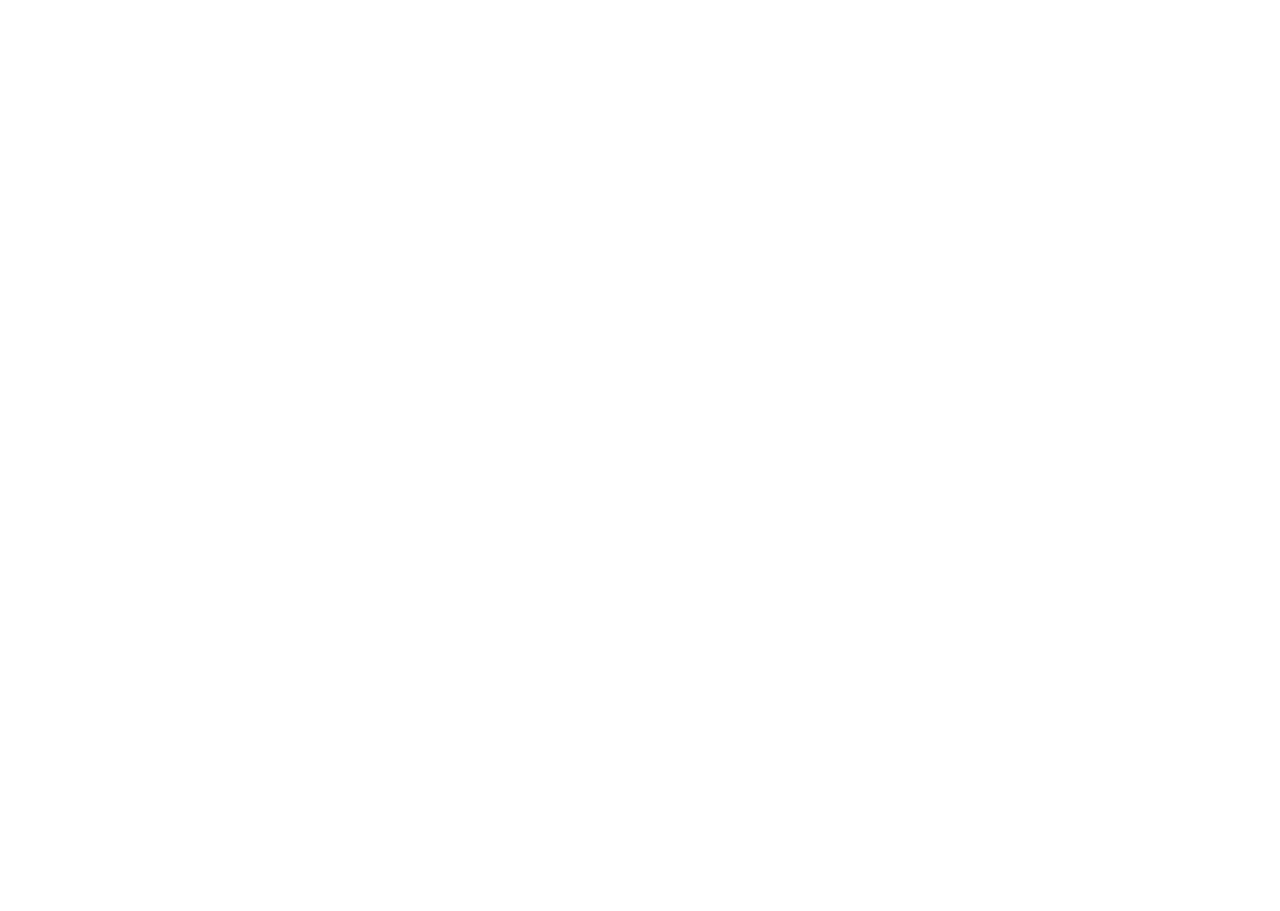
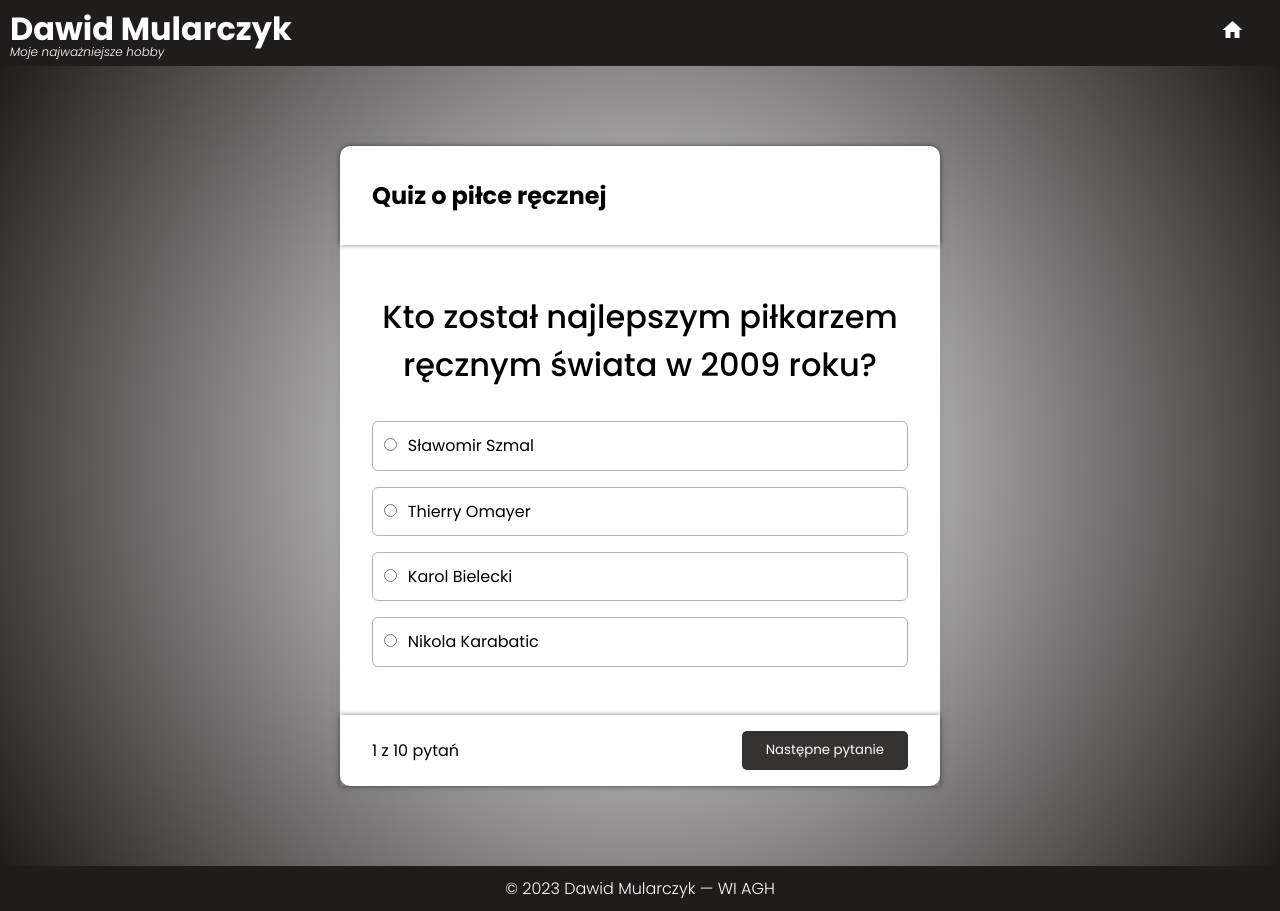
Before and after one commit to Davsooonowy/Portfolio, a plain HTML site: page quiz.html in a window 1280 px wide. Before the commit the page ends 800 px from the top, so only its background shows below. Drawn offline with Linux system fonts and the light colour scheme.

Commit message:
postępy, połowa za mną

```diff
--- a/script.js
+++ b/change_title.js
@@ -1,7 +1,7 @@
 // Title change, after tab change
 
-var pageTitle = "piłka ręczna w moim życiu";
-var newTitle = "znudziłem cię?";
+const pageTitle = "piłka ręczna w moim życiu";
+const newTitle = "znudziłem cię?";
 
 function handleVisibilityChange() {
     if (document.hidden) {
@@ -10,3 +10,5 @@ function handleVisibilityChange() {
         document.title = pageTitle;
     }
 }
+
+document.addEventListener("visibilitychange", handleVisibilityChange);
--- a/quiz.html
+++ b/quiz.html
@@ -3,14 +3,64 @@
 <head>
     <meta charset="UTF-8">
     <meta name="Author" content="Dawid Mularczyk" />
-    <meta name="Description" content="Strona poswiecona pilce recznej" />
+    <meta name="Description" content="Strona poświęcona piłce ręcznej" />
     <meta name="viewport"
           content="width=device-width, user-scalable=no, initial-scale=1.0, maximum-scale=1.0, minimum-scale=1.0">
     <meta http-equiv="X-UA-Compatible" content="ie=edge">
+    <link rel="icon" href="ikonka.png" type="image/png">
     <link rel="stylesheet" href="styles_quiz.css">
-    <script src="script.js"></script>
-    <title>hobby, które zmieniło moje życie</title>
+    <link rel="stylesheet" href="https://fonts.googleapis.com/icon?family=Material+Icons">
+    <script src="change_title.js"></script>
+    <script defer src="script_quiz.js"></script>
+    <title>piłka ręczna w moim życiu</title>
 </head>
 <body>
+<header>
+    <div class="header-left">
+        <h1>Dawid Mularczyk</h1>
+        <p>Moje najważniejsze hobby</p>
+    </div>
+    <nav class="header-right">
+        <a href="index.html"><i class="material-icons">home</i></a>
+    </nav>
+</header>
+<main>
+    <div class="quiz-container" id="quiz">
+        <div class="quiz-header">
+            <h2 class="header-txt">Quiz o piłce ręcznej</h2>
+        </div>
+        <div class="quiz-body">
+            <h2 id="question"></h2>
+            <ul>
+                <li class="answer-li" data-answer="a">
+                    <input type="radio" name="answer" id="a" class="answer" />
+                    <label for="a" id="a_text">A</label>
+                </li>
+
+                <li class="answer-li" data-answer="b">
+                    <input type="radio" name="answer" id="b" class="answer" />
+                    <label for="b" id="b_text">B</label>
+                </li>
+
+                <li class="answer-li" data-answer="c">
+                    <input type="radio" name="answer" id="c" class="answer" />
+                    <label for="c" id="c_text">C</label>
+                </li>
+
+                <li class="answer-li" data-answer="d">
+                    <input type="radio" name="answer" id="d" class="answer" />
+                    <label for="d" id="d_text">D</label>
+                </li>
+            </ul>
+        </div>
+        <div class="quiz-footer">
+            <div class="quiz-details"></div>
+            <button type="button" id="btn">Następne pytanie</button>
+        </div>
+    </div>
+</main>
+<footer>
+    <p>&copy; 2023 Dawid Mularczyk — WI AGH</p>
+</footer>
 </body>
 </html>
--- /dev/null
+++ b/script_quiz.js
@@ -0,0 +1,163 @@
+"use strict";
+
+const quizData = [
+    {
+        question: "Kto został najlepszym piłkarzem ręcznym świata w 2009 roku?",
+        a: "Sławomir Szmal",
+        b: "Thierry Omayer",
+        c: "Karol Bielecki",
+        d: "Nikola Karabatic",
+        correct: "a",
+    },
+
+    {
+        question: "Z ilu zawodników składa się zespół na boisku?",
+        a: "5",
+        b: "8",
+        c: "7",
+        d: "11",
+        correct: "c",
+    },
+
+    {
+        question: "Zaznacz pozycje na boisku, która nie występują w piłce ręcznej",
+        a: "bramkarz",
+        b: "obrotowy",
+        c: "rzucający",
+        d: "skrzydłowy",
+        correct: "c",
+    },
+
+    {
+        question: "Ile trwa mecz seniorów w piłce ręcznej?",
+        a: "90 minut",
+        b: "50 minut",
+        c: "120 minut",
+        d: "60 minut",
+        correct: "d",
+    },
+
+    {
+        question: "ile kroków bez kozłowania może wykonać zawodnik?",
+        a: "4",
+        b: "3",
+        c: "2",
+        d: "5",
+        correct: "b",
+    },
+
+    {
+        question: "które miejsce zajęła Polska na mistrzostwach świata w katarze w 2015 roku?",
+        a: "trzecie",
+        b: "pierwsze",
+        c: "nie wyszli z grupy",
+        d: "drugie",
+        correct: "a",
+    },
+
+    {
+        question: "Ile razy Iskra Kielce(KS VIVE Kielce) wygrało ligę mistrzów?",
+        a: "dwa razy",
+        b: "cztery razy",
+        c: "nigdy",
+        d: "raz",
+        correct: "d",
+    },
+    {
+        question: "Z ilu metrów wykonuje się rzut karny??",
+        a: "4m",
+        b: "7m",
+        c: "6m",
+        d: "5m",
+        correct: "b",
+    },
+    {
+        question: "Jakie wymiary ma boisko do piłki ręcznej?",
+        a: "40m x 20m",
+        b: "60m x 30m",
+        c: "30m x 15m",
+        d: "100m x 50m",
+        correct: "a",
+    },
+    {
+        question: "Jak inaczej nazywa się piłkarzy ręcznych?",
+        a: "hokeiści",
+        b: "trampkarze",
+        c: "szczypiorniści",
+        d: "łajzy",
+        correct: "c",
+    },
+];
+
+const quiz = document.querySelector(".quiz-body");
+const answerElement = document.querySelectorAll(".answer");
+const questionElement = document.getElementById("question");
+const footerElement = document.querySelector(".quiz-footer");
+const quizDetailElement = document.querySelector(".quiz-details");
+const answerListItems = document.querySelectorAll('.answer-li');
+
+const a_txt = document.getElementById("a_text");
+const b_txt = document.getElementById("b_text");
+const c_txt = document.getElementById("c_text");
+const d_txt = document.getElementById("d_text");
+const Submitbtn = document.getElementById('btn');
+
+let currentQuiz = 0;
+let score = 0;
+
+LoadQuiz();
+
+
+function LoadQuiz() {
+    deselectAnswer();
+    const currentQuizData = quizData[currentQuiz];
+    questionElement.innerText = currentQuizData.question;
+    a_txt.innerText = currentQuizData.a;
+    b_txt.innerText = currentQuizData.b;
+    c_txt.innerText = currentQuizData.c;
+    d_txt.innerText = currentQuizData.d;
+
+    quizDetailElement.innerHTML = '<p>' + (currentQuiz + 1) + ' z ' + quizData.length + ' pytań</p>';
+}
+
+function getSelected() {
+    let answer;
+    answerElement.forEach((answerElement)=>{
+        if(answerElement.checked){
+            answer = answerElement.id;
+        }
+    });
+    return answer;
+}
+function deselectAnswer() {
+    answerElement.forEach((answerElement)=> {
+        answerElement.checked = false;
+    });
+}
+
+// caly label jako przycisk
+answerListItems.forEach((item) => {
+    item.addEventListener('click', () => {
+        const dataAnswer = item.getAttribute('data-answer');
+        const radioButton = document.getElementById(dataAnswer);
+        radioButton.checked = true;
+    });
+});
+Submitbtn.addEventListener('click',()=>{
+    const answer = getSelected();
+    if(answer){
+        if(answer === quizData[currentQuiz].correct) {
+            score++;
+        }
+
+        currentQuiz++;
+
+        if(currentQuiz < quizData.length){
+            LoadQuiz();
+        } else {
+            quiz.innerHTML = '<h2>Zdobyłeś ' + score + '/' + quizData.length + ' punktów</h2><button type="button" onclick="location.reload()">Zagraj Ponownie</button>';
+            footerElement.style.display = "none";
+        }
+
+    }
+})
--- a/styles.css
+++ b/styles.css
@@ -5,31 +5,21 @@
     padding: 0;
     box-sizing: border-box;
     font-family: 'Poppins', sans-serif;
-    text-decoration: none; /* Remove underline */
+    text-decoration: none;
     color: inherit;
 }
 
-ul {
-    list-style: none;
-    margin: 0;
-    padding: 0;
-}
-
-/* Header styling */
 header {
-    background-color: #031625;
+    background-color: #201c1c;
     border: none;
     color: #fff;
     display: flex;
     justify-content: space-between;
     align-items: center;
-    /*position: sticky; top: 0;*/
     width: 100%;
-    padding: 10px 20px;
-    transition: 0.5s;
+    padding: 5px 10px;
 }
 
-/* Left part of the header */
 .header-left {
     position: relative;
     text-align: left;
@@ -50,40 +40,30 @@ header {
     transition: color 0.3s ease;
 }
 
-/* navbar */
-
 .header-right a {
-    margin-right: 25px;
-    text-decoration: none;
+    margin-right: 2vw;
     color: #fff;
     font-size: 16px;
     font-weight: 400;
     transition: color 0.3s ease;
 }
 
-.header-left p:hover, h1:hover{
-    color: #576e75;
-}
-.header-right a:hover {
-    color: coral;
+.header-left p:hover, h1:hover, .header-right a:hover{
+    color: #737373;
 }
 
 
 main {
     display: flex;
+    justify-content: center;
     background-color: #031625;
-    justify-content: center;
-    &:hover {
-        .tl-item {
-            width: 33.3333%;
-        }
-    }
 }
 
-.tl-item {
+section {
     transform: translate3d(0, 0, 0);
     position: relative;
-    width: 27%;
+    width: 33.333%;
+    height: 100vh;
     min-height: 600px;
     color: #fff;
     overflow: hidden;
@@ -94,12 +74,10 @@ main {
         content: '';
         position: absolute;
         left: 0; top: 0;
-        width: 100%;
-        height: 100%;
+        width: 100%; height: 100%;
     }
 
     &:after {
-        /*background: transparentize(#031625, 0.15);*/
         opacity: 1;
         transition: opacity 0.5s ease;
     }
@@ -113,7 +91,7 @@ main {
     }
 
     &:hover {
-        width: 30%;
+        width: 38.333%;
 
         &:after {
             opacity: 0;
@@ -125,19 +103,20 @@ main {
             transition: opacity 1s ease, transform 1s ease 0.25s;
         }
 
-        .tl-content {
+        .content {
             opacity: 1;
             transform: translateY(0);
             transition: all 0.75s ease 0.5s;
         }
 
-        .tl-bg {
+        .bg-photo {
             filter: grayscale(0);
         }
     }
 }
 
-.tl-content {
+
+.content {
     transform: translate3d(0, 0, 0) translateY(25px);
     position: relative;
     z-index: 1;
@@ -145,45 +124,48 @@ main {
     margin: 0 1.618em;
     top: 55%;
     opacity: 0;
+    transition: font-size 0.3s;
 
-    &h1 {
-        /*text-transform: uppercase;*/
-        color: #1779cf;
-        font-size: 1.44rem;
-        font-weight: normal;
+}
+
+@media (max-width: 800px) {
+    .content {
+        font-size: 14px;
     }
 }
 
-.tl-year {
+@media (max-width: 600px) {
+    .content {
+        font-size: 12px;
+    }
+}
+
+.article-title {
     position: absolute;
     top: 50%;
     left: 50%;
     transform: translateX(-50%) translateY(-50%);
     z-index: 1;
 
-
-    &h2 {
+    &p {
         font-size: 1.728rem;
         line-height: 0;
     }
 }
 
-.tl-bg {
+.bg-photo {
     transform: translate3d(0, 0, 0);
     position: absolute;
-    width: 100%;
-    height: 100%;
-    top: 0;
-    left: 0;
+    width: 100%; height: 100%;
+    top: 0; left: 0;
     background-size: cover;
     background-position: center center;
     transition: filter 0.5s ease;
     filter: grayscale(100%);
 }
 
-/* Footer styling */
 footer {
-    background-color: #031625;
+    background-color: #201c1c;
     color: #fff;
     text-align: center;
     font-weight: 300;
--- /dev/null
+++ b/styles_history.css
@@ -0,0 +1,61 @@
+@import url("https://fonts.googleapis.com/css2?family=Poppins:ital,wght@0,100;0,200;0,300;0,400;0,500;0,600;0,700;0,800;0,900;1,100;1,200;1,300;1,400;1,500;1,600;1,700;1,800;1,900&display=swap");
+
+* {
+    margin: 0;
+    padding: 0;
+    box-sizing: border-box;
+    font-family: 'Poppins', sans-serif;
+    text-decoration: none;
+    color: inherit;
+}
+
+header {
+    background-color: #201c1c;
+    border: none;
+    color: #fff;
+    display: flex;
+    justify-content: space-between;
+    align-items: center;
+    width: 100%;
+    padding: 5px 10px;
+}
+
+.header-left {
+    position: relative;
+    text-align: left;
+}
+
+.header-left h1 {
+    font-size: 32px;
+    margin: 0;
+    font-weight: 700;
+    transition: color 0.3s ease;
+}
+
+.header-left p {
+    font-size: 12px;
+    margin: -10px 0 0 0;
+    font-weight: 300;
+    font-style: italic;
+    transition: color 0.3s ease;
+}
+
+.header-right a {
+    margin-right: 2vw;
+    color: #fff;
+    font-size: 16px;
+    font-weight: 400;
+    transition: color 0.3s ease;
+}
+
+.header-left p:hover, h1:hover, .header-right a:hover {
+    color: #737373;
+}
+
+footer {
+    background-color: #201c1c;
+    color: #fff;
+    text-align: center;
+    font-weight: 300;
+    padding: 10px 0;
+}
--- a/styles_quiz.css
+++ b/styles_quiz.css
@@ -0,0 +1,165 @@
+@import url("https://fonts.googleapis.com/css2?family=Poppins:ital,wght@0,100;0,200;0,300;0,400;0,500;0,600;0,700;0,800;0,900;1,100;1,200;1,300;1,400;1,500;1,600;1,700;1,800;1,900&display=swap");
+
+* {
+    margin: 0;
+    padding: 0;
+    box-sizing: border-box;
+    font-family: 'Poppins', sans-serif;
+    text-decoration: none;
+    color: inherit;
+}
+
+header {
+    background-color: #201c1c;
+    border: none;
+    color: #fff;
+    display: flex;
+    justify-content: space-between;
+    align-items: center;
+    width: 100%;
+    padding: 5px 10px;
+}
+
+.header-left {
+    position: relative;
+    text-align: left;
+}
+
+.header-left h1 {
+    font-size: 32px;
+    margin: 0;
+    font-weight: 700;
+    transition: color 0.3s ease;
+}
+
+.header-left p {
+    font-size: 12px;
+    margin: -10px 0 0 0;
+    font-weight: 300;
+    font-style: italic;
+    transition: color 0.3s ease;
+}
+
+.header-right a {
+    margin-right: 2vw;
+    color: #fff;
+    font-size: 16px;
+    font-weight: 400;
+    transition: color 0.3s ease;
+}
+
+.header-left p:hover, h1:hover, .header-right a:hover{
+    color: #737373;
+}
+
+
+main {
+    display: flex;
+    justify-content: center;
+    align-items: center;
+    height: 100vh;
+    min-height: 600px;
+    background: radial-gradient(circle, #ffffff 0%, #201c1c 100%);
+    overflow: hidden;
+}
+
+.quiz-container {
+    background-color: #fff;
+    max-width: 600px;
+    width: 100%;
+    border-radius: 10px;
+    box-shadow: 0 0 10px 2px rgba(100, 100, 100, 0.1);
+}
+
+.quiz-header {
+    display: flex;
+    align-items: center;
+    padding: 2rem 2rem;
+    box-shadow: 0 0 5px rgba(0, 0, 0, 0.5);
+    border-top-left-radius: 10px;
+    border-top-right-radius: 10px;
+}
+
+.quiz-header h2{
+    font-size: 1.5rem;
+}
+
+.quiz-body {
+    padding: 2rem 2rem;
+}
+
+.quiz-body h2 {
+    font-size: 2rem;
+    padding: 1rem 0;
+    font-weight: 500;
+    text-align: center;
+    margin: 0;
+}
+
+.quiz-body ul {
+    list-style: none;
+    padding: 0;
+}
+
+.quiz-body ul li {
+    margin: 1rem 0;
+    font-size: 1rem;
+    border: 1px solid #aab7b8;
+    padding: 0.7rem;
+    border-radius: 6px;
+    cursor: pointer;
+
+}
+
+.quiz-body ul li label {
+    cursor: pointer;
+    padding: 0 0.4rem;
+}
+
+.quiz-footer{
+    display: flex;
+    align-items: center;
+    justify-content: space-between;
+    padding: 1rem 2rem;
+    box-shadow: 0 0 5px rgba(0, 0, 0, 0.5);
+}
+
+.quiz-footer button {
+    background: #201c1c;
+    padding: 0.6rem 1.5rem;
+    outline: none;
+    border: 0;
+    cursor: pointer;
+    border-radius: 5px;
+    color: #fff;
+    opacity: 0.9;
+    transition: all 0.5s ease-in;
+}
+
+.quiz-footer button:hover {
+    opacity: 1;
+    color: #737373;
+}
+
+.quiz-body button {
+
+    background: #201c1c;
+    padding: 0.6rem 1.5rem;
+    outline: none;
+    border: 0;
+    cursor: pointer;
+    border-radius: 5px;
+    color: #fff;
+    opacity: 0.9;
+    transition: all 0.5s ease-in;
+    display: block;
+    margin: 0 auto;
+}
+
+footer {
+    background-color: #201c1c;
+    color: #fff;
+    text-align: center;
+    font-weight: 300;
+    padding: 10px 0;
+}
```
Also changed, not shown: history.html (+25 -1 lines), index.html (+42 -26 lines), script_history.js (added), 1 other file.
